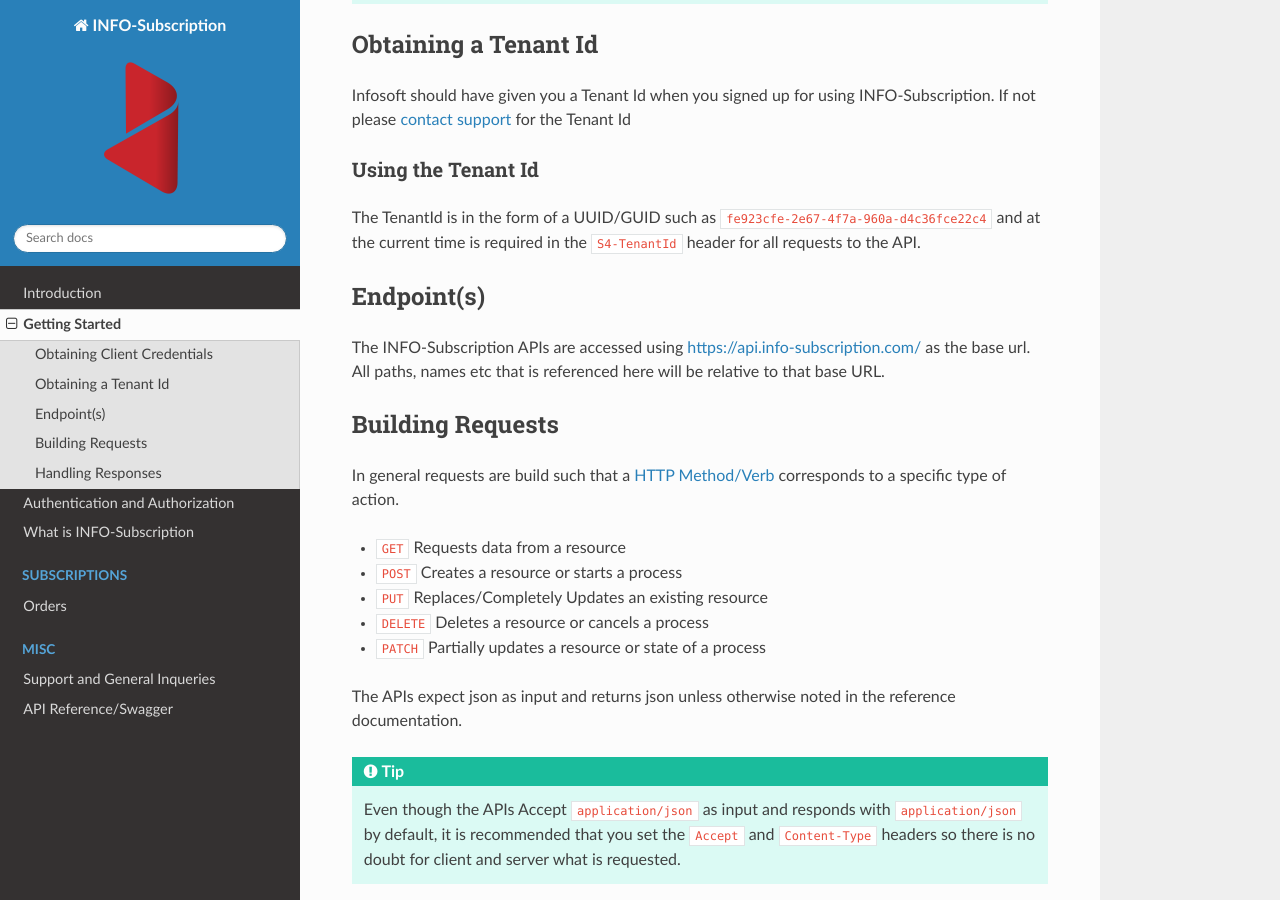
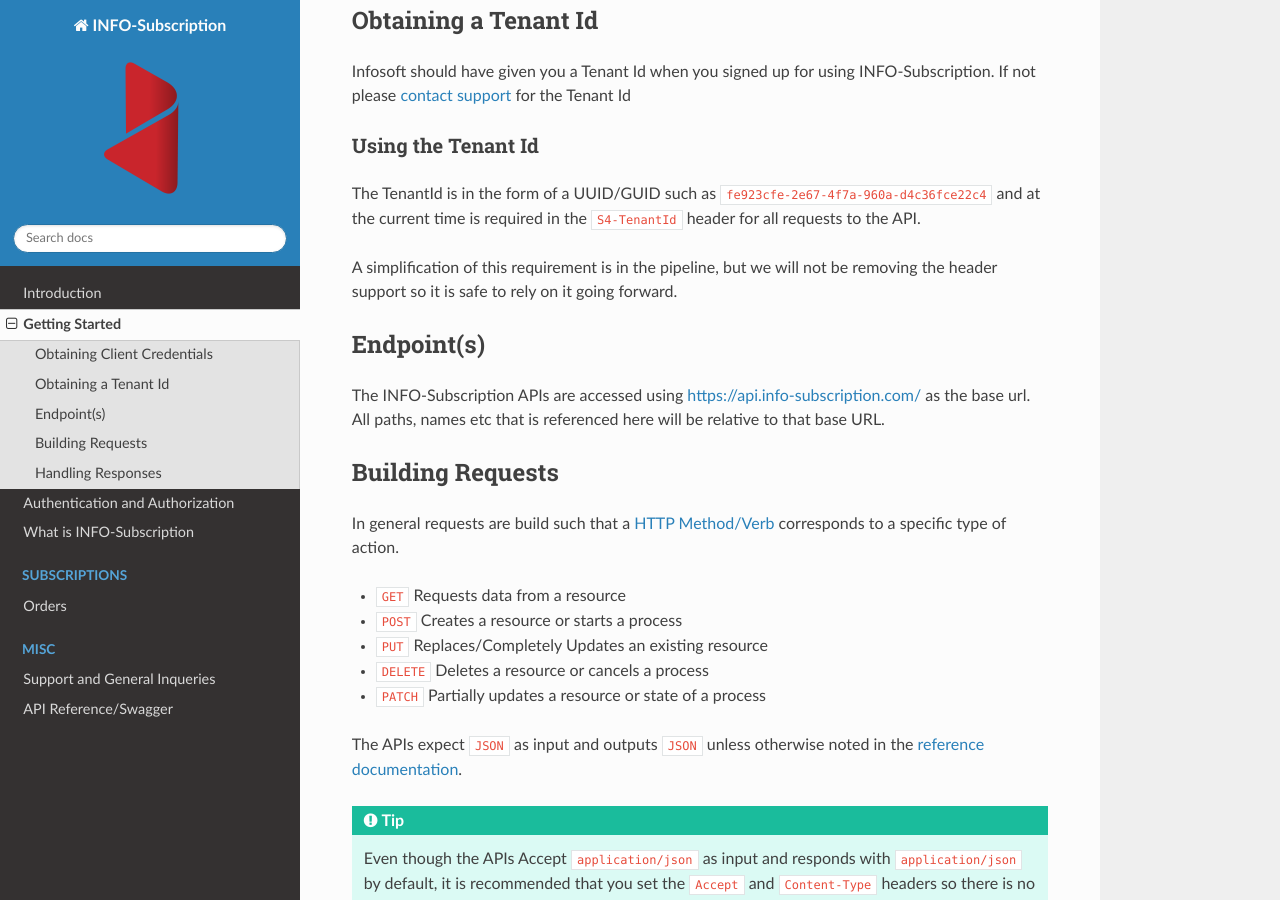
Before and after one commit to infosoftas/info-subscription-doc, a Sphinx documentation site: the page built from source/general/getting-started.rst, in a window 1280 px wide and 900 px high, scrolled down 1303 px. Built offline with Sphinx 7.4.7 and the Read the Docs theme 2.0.0, drawn with Linux system fonts in a browser that asks for light colours; formulas are drawn with MathJax 3; some of the changed text lies outside the part shown.

Commit message:
Typesetting adjustments

```diff
--- a/source/general/getting-started.rst
+++ b/source/general/getting-started.rst
@@ -24,7 +24,7 @@ In order to actually use the API you will need a couple of things
 * A set of client credentials
 * A TenantId
 
-The client credentials are used for Authentication and Authorization which is :ref:`described separately <authorization>`_
+The client credentials are used for Authentication and Authorization which is :ref:`described separately <authorization>`
 
 While the TenantId is used to ascertain which tenant your application is trying to access.
 
@@ -55,6 +55,8 @@ Using the Tenant Id
 
 The TenantId is in the form of a UUID/GUID such as ``fe923cfe-2e67-4f7a-960a-d4c36fce22c4`` and at the current time is required in the |tenantHeader| header for all requests to the API.
 
+A simplification of this requirement is in the pipeline, but we will not be removing the header support so it is safe to rely on it going forward.
+
 Endpoint(s)
 ===========
 
--- a/source/general/requests-responses.rst
+++ b/source/general/requests-responses.rst
@@ -11,7 +11,7 @@ In general requests are build such that a `HTTP Method/Verb <https://developer.m
 * ``DELETE`` Deletes a resource or cancels a process
 * ``PATCH`` Partially updates a resource or state of a process
 
-The APIs expect json as input and returns json unless otherwise noted in the reference documentation.
+The APIs expect ``JSON`` as input and outputs ``JSON`` unless otherwise noted in the `reference documentation <https://api.info-subscription.com/swagger/>`_.
 
 .. Tip::
     Even though the APIs Accept ``application/json`` as input and responds with ``application/json`` by default, it is recommended that you set the ``Accept``  and ``Content-Type`` headers
```
